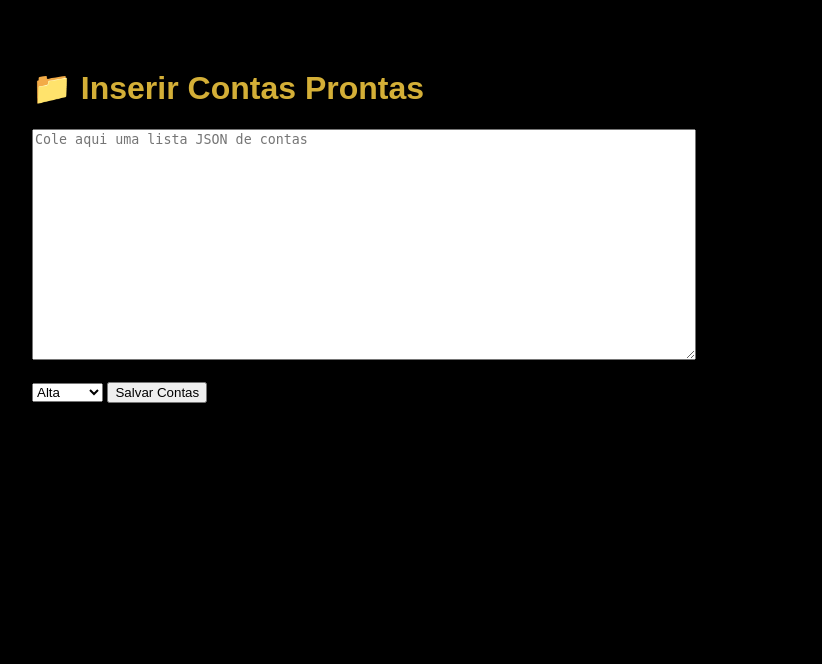
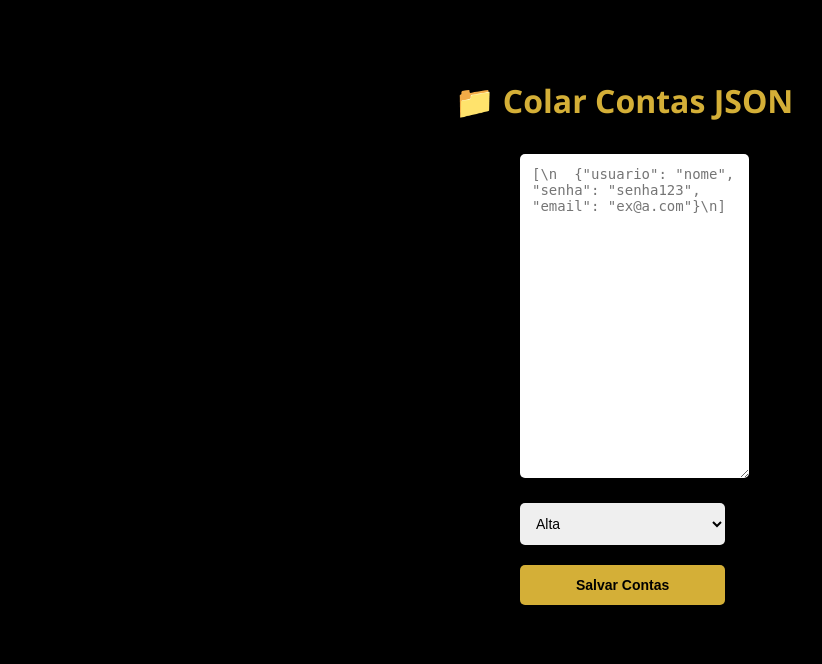
Before and after one commit to silverback000mn/anubis-eye-v6, a Flask app: page /importar_contas in a window 1280 px wide. Shown: the top 664 px of the page, without its empty margins (16-838 px from the left). Run offline with Flask 3, Linux system fonts and the light colour scheme.

Commit message:
Update paste_contas.html

```diff
--- a/painel_web/templates/paste_contas.html
+++ b/painel_web/templates/paste_contas.html
@@ -1,19 +1,49 @@
 <!DOCTYPE html>
-<html>
+<html lang="pt-br">
 <head>
-  <meta charset="utf-8">
-  <title>Importar Contas</title>
+  <meta charset="UTF-8">
+  <title>📤 Importar Contas</title>
+  <style>
+    body {
+      background-color: #000;
+      color: #D4AF37;
+      font-family: 'Segoe UI', sans-serif;
+      display: flex;
+      flex-direction: column;
+      align-items: center;
+      padding: 50px;
+    }
+    textarea, select, button {
+      margin: 10px;
+      padding: 12px;
+      font-size: 14px;
+      width: 90%;
+      max-width: 600px;
+      border: none;
+      border-radius: 5px;
+    }
+    button {
+      background-color: #D4AF37;
+      color: black;
+      font-weight: bold;
+      cursor: pointer;
+    }
+    textarea {
+      height: 300px;
+      font-family: monospace;
+    }
+  </style>
 </head>
-<body style="background:#000;color:#D4AF37;font-family:sans-serif;padding:40px;">
-  <h1>📁 Inserir Contas Prontas</h1>
-  <form action="/importar_contas" method="POST">
-    <textarea name="dados" rows="15" cols="80" placeholder='Cole aqui uma lista JSON de contas'></textarea><br><br>
-    <select name="classificacao">
+<body>
+  <h1>📁 Colar Contas JSON</h1>
+  <form method="POST" action="/importar_contas">
+    <textarea name="dados" placeholder='[\n  {"usuario": "nome", "senha": "senha123", "email": "ex@a.com"}\n]'></textarea><br>
+    <select name="classificacao" required>
       <option value="alta">Alta</option>
       <option value="media">Média</option>
       <option value="baixa">Baixa</option>
       <option value="crashou">Travada</option>
-    </select>
+    </select><br>
     <button type="submit">Salvar Contas</button>
   </form>
 </body>
```
